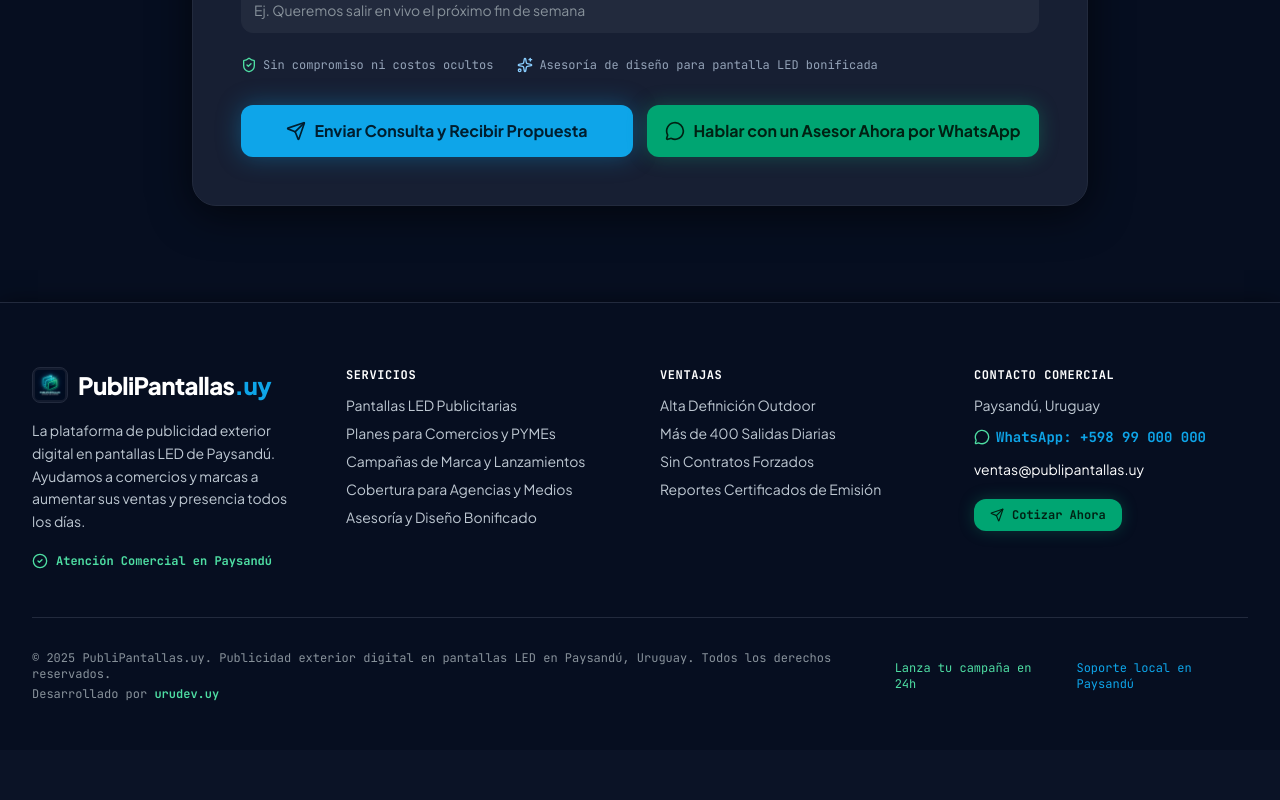
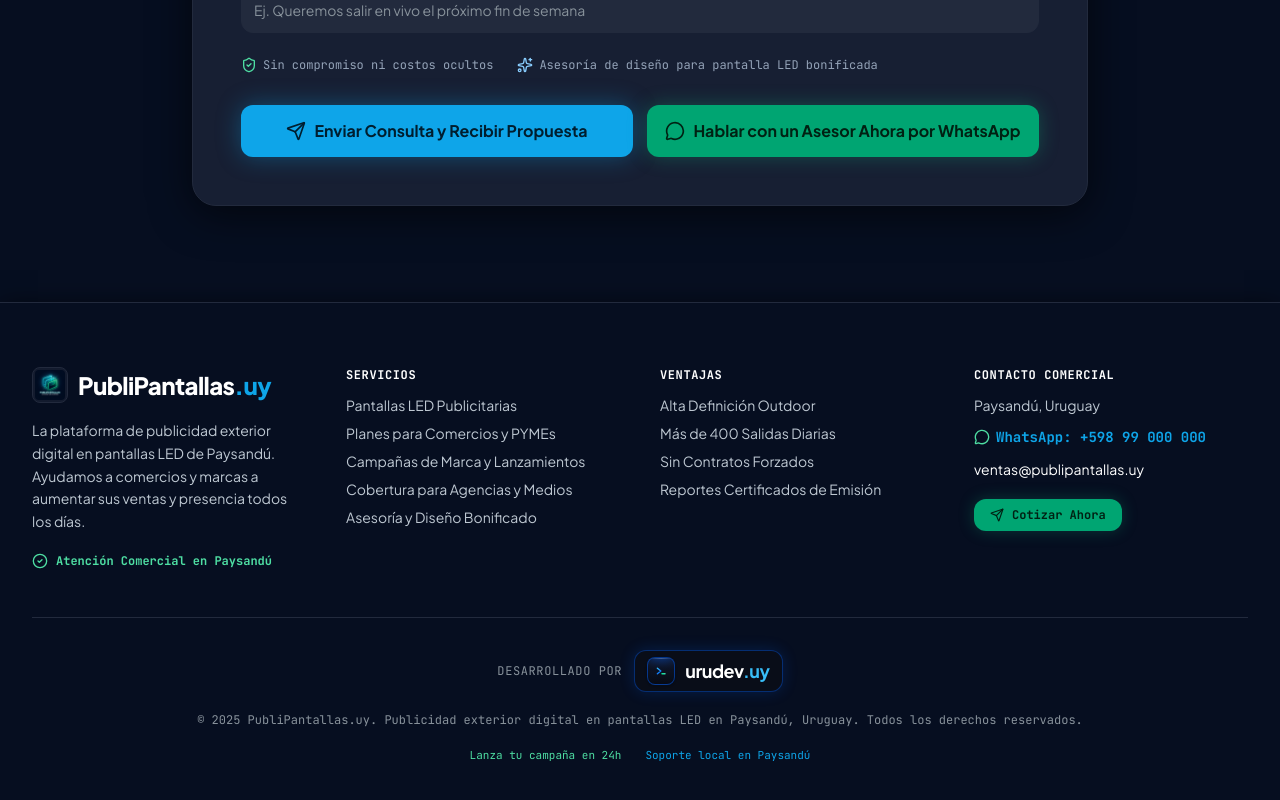
Before and after one commit to Simonmfo/publipantallas.uy, a React (Vite) app: page / in a window 1280 px wide. Shown: the part 3878-4678 px from the top of the page. Before the commit the page ends 4628 px from the top, so only its background shows below. Built offline with nearby package versions, Linux system fonts and the light colour scheme.

Commit message:
feat(footer): centrar credito de urudev.uy con logo y tipografia destacada

```diff
--- a/src/components/Footer.tsx
+++ b/src/components/Footer.tsx
@@ -128,24 +128,50 @@ export const Footer: React.FC<FooterProps> = ({ onOpenQuote }) => {
         </div>
 
         {/* Bottom Bar */}
-        <div className="pt-8 border-t border-[#222a3d] flex flex-col md:flex-row items-center justify-between gap-4 font-mono-code text-xs text-[#88929b]">
-          <div className="text-center md:text-left space-y-1">
-            <p>
-              © 2025 PubliPantallas.uy. Publicidad exterior digital en pantallas LED en Paysandú, Uruguay. Todos los derechos reservados.
-            </p>
-            <p>
-              Desarrollado por{' '}
+        <div className="pt-8 border-t border-[#222a3d] flex flex-col items-center justify-center text-center gap-5 font-mono-code text-xs text-[#88929b]">
+          {/* Desarrollado por urudev.uy con Logo */}
+          <div className="flex flex-col sm:flex-row items-center justify-center gap-2 sm:gap-3">
+            <span className="text-xs text-[#88929b] tracking-wider uppercase">
+              Desarrollado por
+            </span>
             <a
               href="https://urudev-uy.vercel.app/"
               target="_blank"
               rel="noopener noreferrer"
-                className="text-[#4edea3] hover:underline font-semibold transition-colors"
+              className="inline-flex items-center gap-2.5 px-3 py-1.5 rounded-xl bg-[#090d18] border border-[#005ff9]/40 hover:border-[#005ff9] shadow-[0_0_15px_rgba(0,95,249,0.2)] hover:shadow-[0_0_22px_rgba(0,95,249,0.35)] transition-all duration-300 group hover:scale-[1.02]"
             >
-                urudev.uy
+              {/* Logo urudev.uy */}
+              <div className="relative w-7 h-7 rounded-lg bg-gradient-to-b from-[#11192e] to-[#070a14] border border-[#005ff9]/50 flex items-center justify-center shrink-0 overflow-hidden shadow-sm group-hover:border-[#005ff9] transition-all">
+                <div className="absolute inset-x-0 top-0 h-[1px] bg-gradient-to-r from-transparent via-white/30 to-transparent pointer-events-none" />
+                <div className="absolute -top-3 inset-x-0 h-4 bg-[#005ff9]/35 blur-xs rounded-full pointer-events-none" />
+                <svg viewBox="0 0 40 40" fill="none" xmlns="http://www.w3.org/2000/svg" className="w-4 h-4">
+                  <defs>
+                    <linearGradient id="footerChevGrad" x1="10" y1="13" x2="20" y2="27" gradientUnits="userSpaceOnUse">
+                      <stop offset="0%" stopColor="#38bdf8" />
+                      <stop offset="100%" stopColor="#005ff9" />
+                    </linearGradient>
+                    <linearGradient id="footerCurGrad" x1="22" y1="27" x2="30" y2="27" gradientUnits="userSpaceOnUse">
+                      <stop offset="0%" stopColor="#00e599" />
+                      <stop offset="100%" stopColor="#3fd5ae" />
+                    </linearGradient>
+                  </defs>
+                  <path d="M11 13L19.5 20L11 27" stroke="url(#footerChevGrad)" strokeWidth="3.6" strokeLinecap="round" strokeLinejoin="round" />
+                  <path d="M22.5 27H30" stroke="url(#footerCurGrad)" strokeWidth="3.6" strokeLinecap="round" />
+                </svg>
+              </div>
+
+              {/* Nombre de marca urudev.uy más grande */}
+              <span className="font-sans font-bold text-base sm:text-lg text-white group-hover:text-white transition-colors tracking-tight">
+                urudev<span className="text-[#38bdf8]">.uy</span>
+              </span>
             </a>
-            </p>
           </div>
-          <div className="flex items-center gap-6">
+
+          <div>
+            © 2025 PubliPantallas.uy. Publicidad exterior digital en pantallas LED en Paysandú, Uruguay. Todos los derechos reservados.
+          </div>
+
+          <div className="flex items-center justify-center gap-6 text-[11px]">
             <span className="text-[#4edea3]">Lanza tu campaña en 24h</span>
             <span className="text-[#0ea5e9]">Soporte local en Paysandú</span>
           </div>
```
Lines whose indentation alone changed are shown as unchanged.
